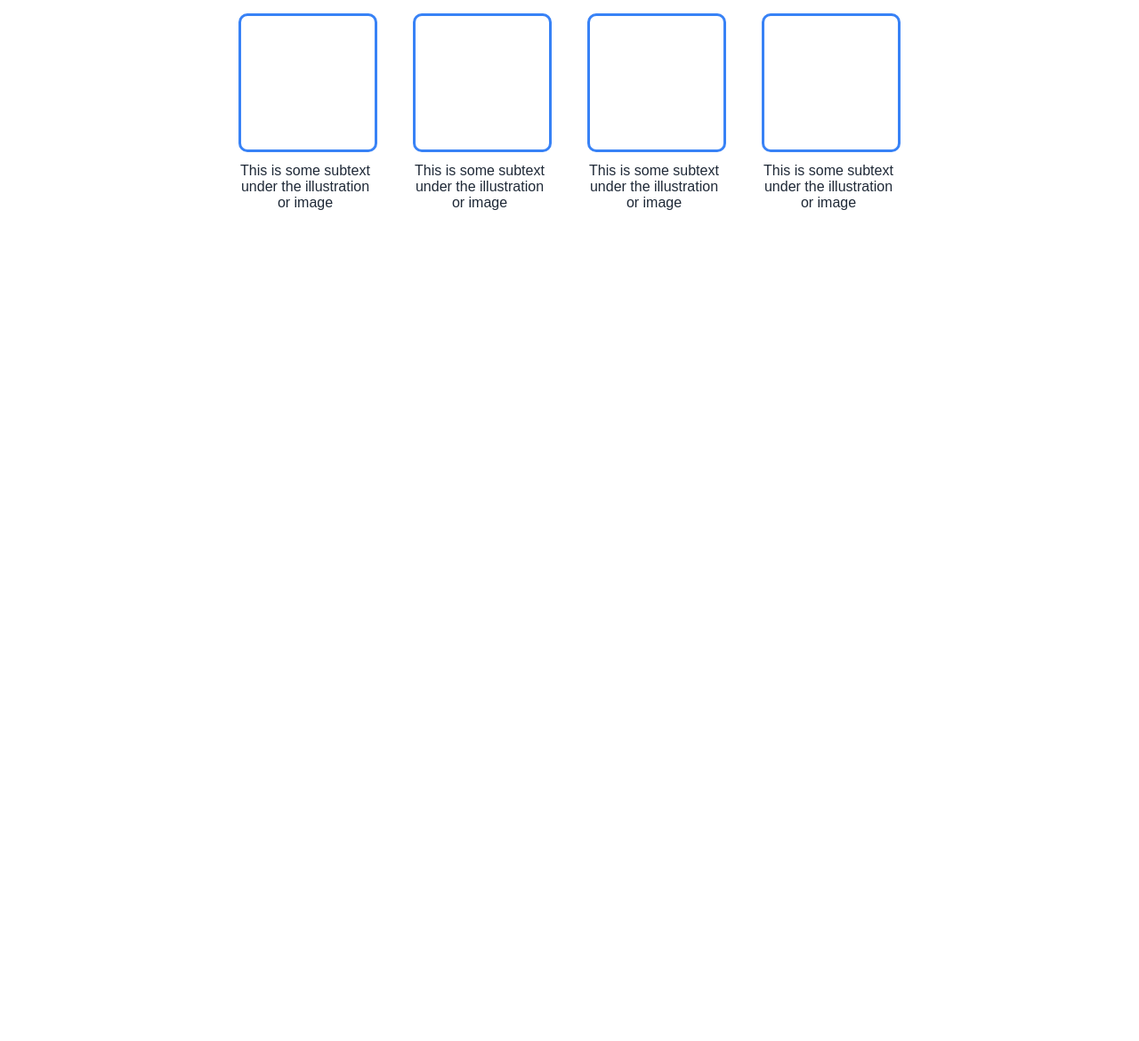
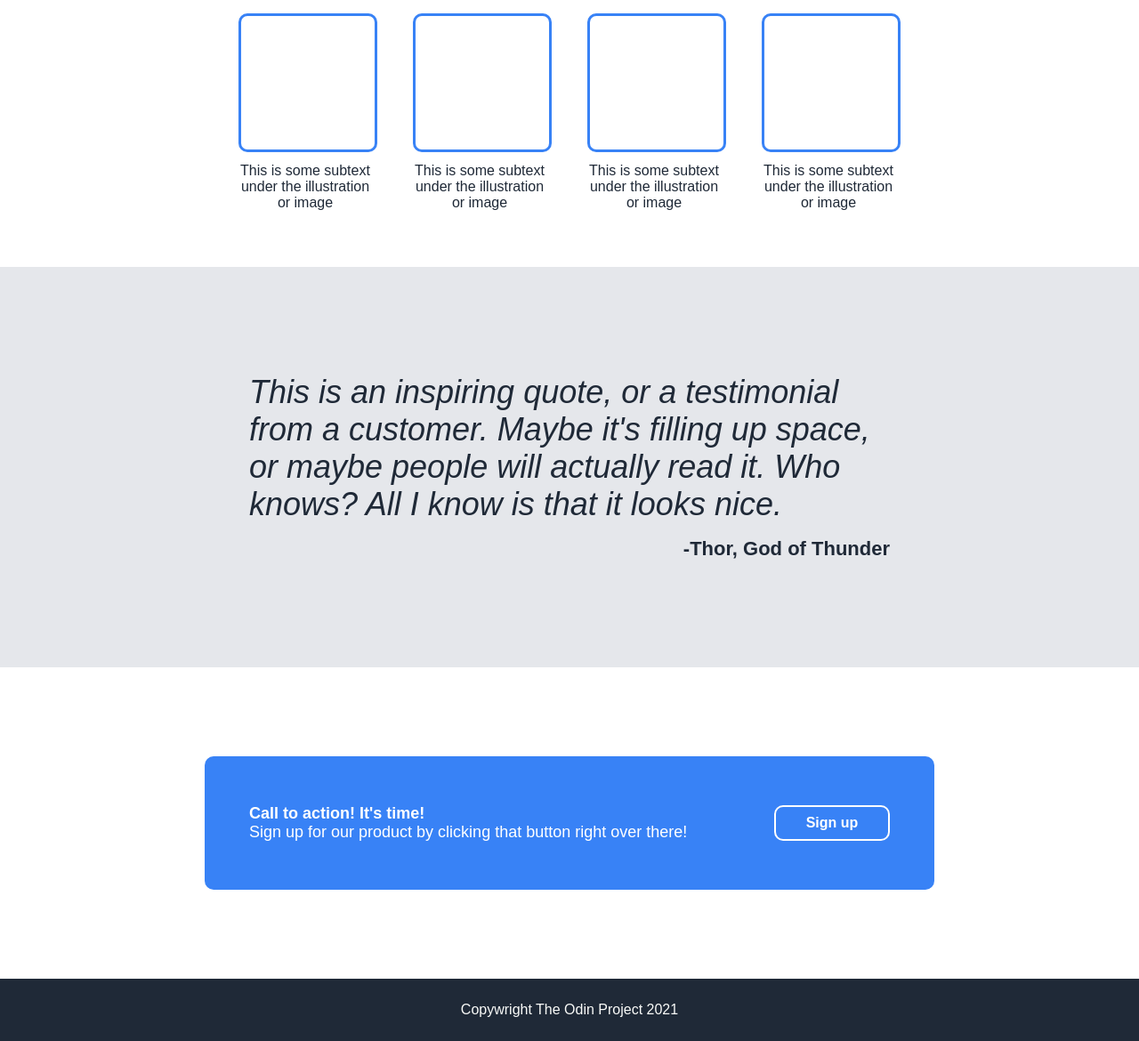
Before and after one commit to matiasfbruno/landing-page, a plain HTML site: page index.html in a window 1280 px wide. Shown: the part 630-1800 px from the top of the page at 89% size. Before the commit the page ends 930 px from the top, so only its background shows below. Drawn offline with Linux system fonts and the light colour scheme.

Commit message:
Updated index.html and styles.css finished basic template

```diff
--- a/index.html
+++ b/index.html
@@ -24,7 +24,7 @@
             <div class="secondary">
                     This website has some subtext that goes here under the main title. It's smaller font and the color is lower contrast.
             </div>
-            <button>Sign up</button>
+            <button type="button">Sign up</button>
         </div>
         <div class="heroright">
                 <img class="cover-image" src="images/pexels-rostislav-uzunov-5011647.jpg" alt="">
@@ -53,6 +53,27 @@
         </div>
     </div>
 
+    <div class="quote">
+        <div class="quote-box">
+            <div class="quote-text">This is an inspiring quote, or a testimonial from a customer. Maybe it's filling up space, or maybe people will actually read it. Who knows? All I know is that it looks nice.</div>
+            <div class="quote-person">-Thor, God of Thunder</div>
+        </div>
+    </div>
+
+    <div class="cta">
+        <div class="cta-container">
+            <div class="cta-text">
+                <div class="its-time">Call to action! It's time!</div>
+                <div class="sign-up">Sign up for our product by clicking that button right over there!</div>
+            </div>
+            <button class="button-cta">Sign up</button>
+        </div>
+    </div>
+
+    <div class="footer">
+        <div class="footer-text">Copywright The Odin Project 2021</div>
+    </div>
+
 </div>
 
 
--- a/styles.css
+++ b/styles.css
@@ -127,3 +127,85 @@ h2 {
     width: 150px;
     text-align: center;
 }
+
+/* Quote section */
+
+.quote {
+    background-color: #E5E7EB;
+    height: 450px;
+    display: flex;
+    flex-direction: column;
+    justify-content: center;
+    align-content: center;
+}
+
+.quote-box {
+    width: 720px;
+    align-self: center;
+    display: flex;
+    flex-direction: column;
+    gap: 16px;
+}
+
+.quote-text {
+    font-size: 36px;
+    font-style: italic;
+    font-weight: lighter;
+    color: #1F2937;
+}
+
+.quote-person {
+    color: #1F2937;
+    font-size: 22px;
+    font-weight: bolder;
+    margin-left: auto;
+}
+
+/* Call to action */
+
+.cta {
+    height: 350px;
+    background-color: white;
+    display: flex;
+    align-items: center;
+    justify-content: center;
+}
+
+.cta-container {
+    background-color: #3882F6;
+    border-radius: 10px;
+    width: 820px;
+    height: 150px;
+    display: flex;
+    align-items: center;
+    justify-content: space-between;
+}
+
+.cta-text {
+    color: white;
+    padding-left: 50px;
+    font-size: 18px;
+}
+
+.its-time {
+    font-weight: bold;
+}
+
+.button-cta {
+    border: 2px solid white;
+    margin-right: 50px;
+}
+
+/* Footer */
+
+.footer {
+    height: 70px;
+    display: flex;
+    flex-direction: column;
+    justify-content: center;
+}
+
+.footer-text {
+    display: flex;
+    justify-content: center;
+}
```
